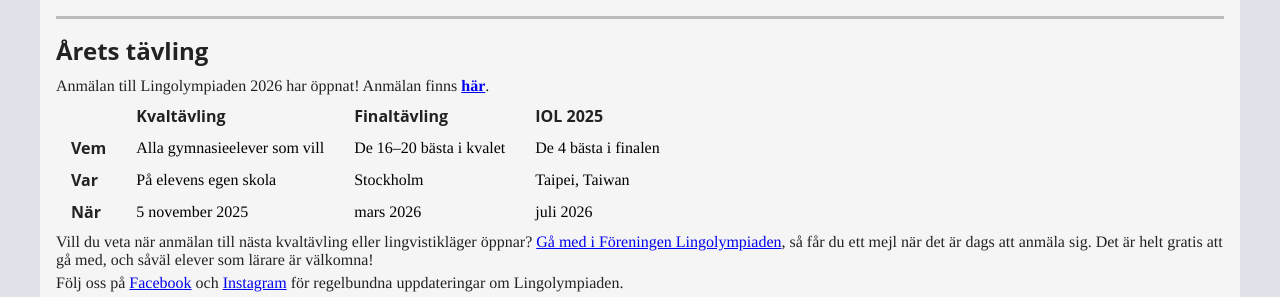
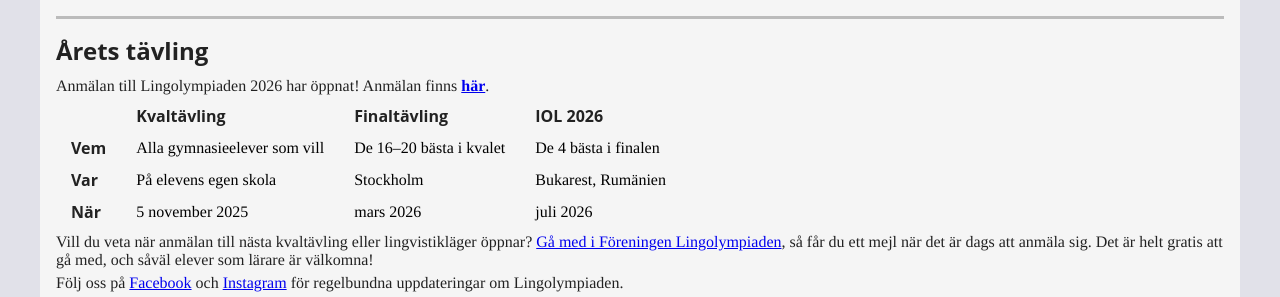
Before and after one commit to lingolympiad/lingolympiad.github.io, a Jekyll site: the page built from index.md, in a window 1280 px wide. Shown: the part 284-581 px from the top of the page. Built offline with Jekyll 4.4.1, drawn with Linux system fonts in a browser that asks for light colours.

Commit message:
IOL 2026-info

```diff
--- a/index.md
+++ b/index.md
@@ -26,7 +26,7 @@
     <th> </th>
     <th>Kvaltävling</th>
     <th>Finaltävling</th>
-    <th>IOL 2025</th>
+    <th>IOL 2026</th>
   </tr>
   <tr>
     <th>Vem</th>
@@ -38,7 +38,7 @@
     <th>Var</th>
     <td>På elevens egen skola</td>
     <td>Stockholm</td>
-    <td>Taipei, Taiwan</td>
+    <td>Bukarest, Rumänien</td>
   </tr>
   <tr>
     <th>När</th>
```
